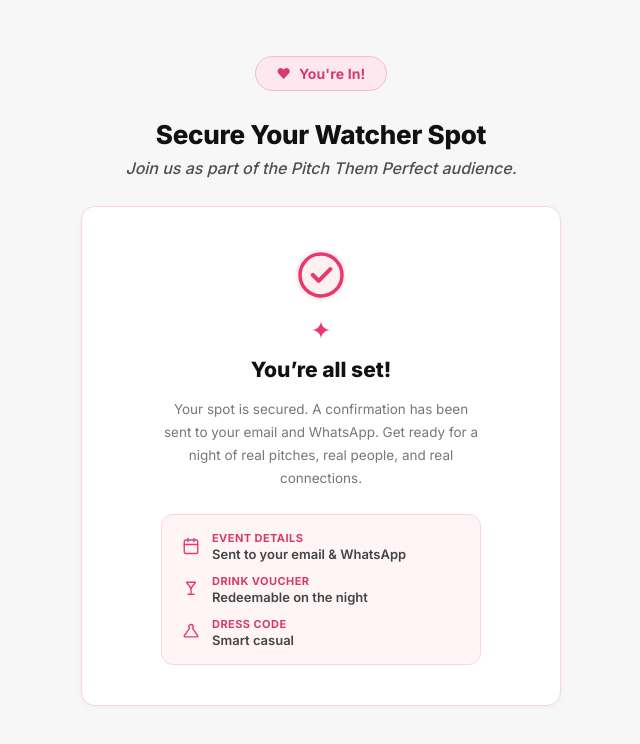
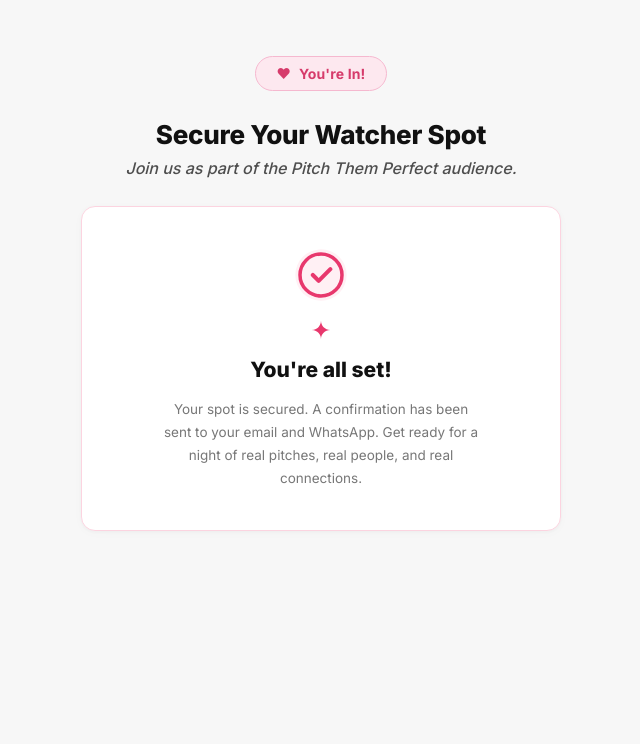
Before and after one commit to pitchthemperfect/Pitchthemperfect, a React (Vite) app: page /success/watcher in a window 1280 px wide. Shown: the top 744 px of the page, without its empty margins (319-959 px from the left). Built offline with nearby package versions, Linux system fonts and the light colour scheme; no server answers.

Commit message:
ui: remove event details box from watcher success

```diff
--- a/src/pages/WatcherSuccess.jsx
+++ b/src/pages/WatcherSuccess.jsx
@@ -51,39 +51,11 @@
       <div className="form-card" style={{ alignItems: 'center', textAlign: 'center', gap: 16, padding: '40px 24px' }}>
         <SuccessCheckIcon />
         <SparkleIcon />
-        <h2 className="success-title">You’re all set!</h2>
+        <h2 className="success-title">You're all set!</h2>
         <p className="success-body" style={{ margin: '0 auto', maxWidth: 320 }}>
           Your spot is secured. A confirmation has been sent to your email and WhatsApp.
           Get ready for a night of real pitches, real people, and real connections.
         </p>
-
-        <div style={{
-          width: '100%',
-          maxWidth: 320,
-          background: '#FFF5F7',
-          border: '1.5px solid #FCD4E0',
-          borderRadius: 12,
-          padding: '16px 20px',
-          display: 'flex',
-          flexDirection: 'column',
-          gap: 12,
-          marginTop: 8,
-          textAlign: 'left'
-        }}>
-          {[
-            { icon: <CalendarIcon />, label: 'Event details', val: 'Sent to your email & WhatsApp' },
-            { icon: <CocktailIcon />, label: 'Drink voucher', val: 'Redeemable on the night' },
-            { icon: <HangerIcon />, label: 'Dress code', val: 'Smart casual' },
-          ].map((r, i) => (
-            <div key={i} style={{ display: 'flex', alignItems: 'center', gap: 12 }}>
-              <div style={{ display: 'flex', flexShrink: 0 }}>{r.icon}</div>
-              <div>
-                <p style={{ fontSize: 11, fontWeight: 700, textTransform: 'uppercase', color: '#D63B6B', letterSpacing: '0.04em' }}>{r.label}</p>
-                <p style={{ fontSize: 13, color: '#444444', fontWeight: 600, marginTop: 1 }}>{r.val}</p>
-              </div>
-            </div>
-          ))}
-        </div>
       </div>
     </PageShell>
   )
```
